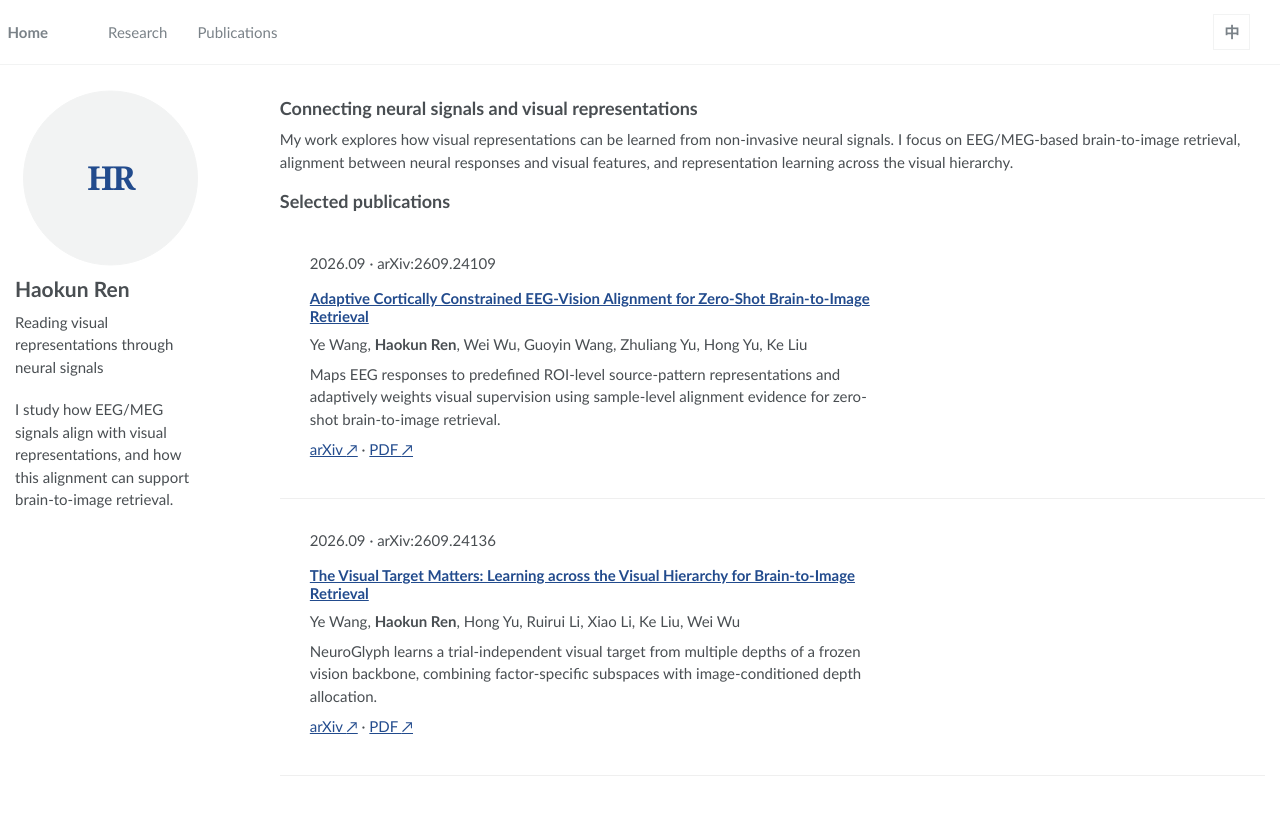
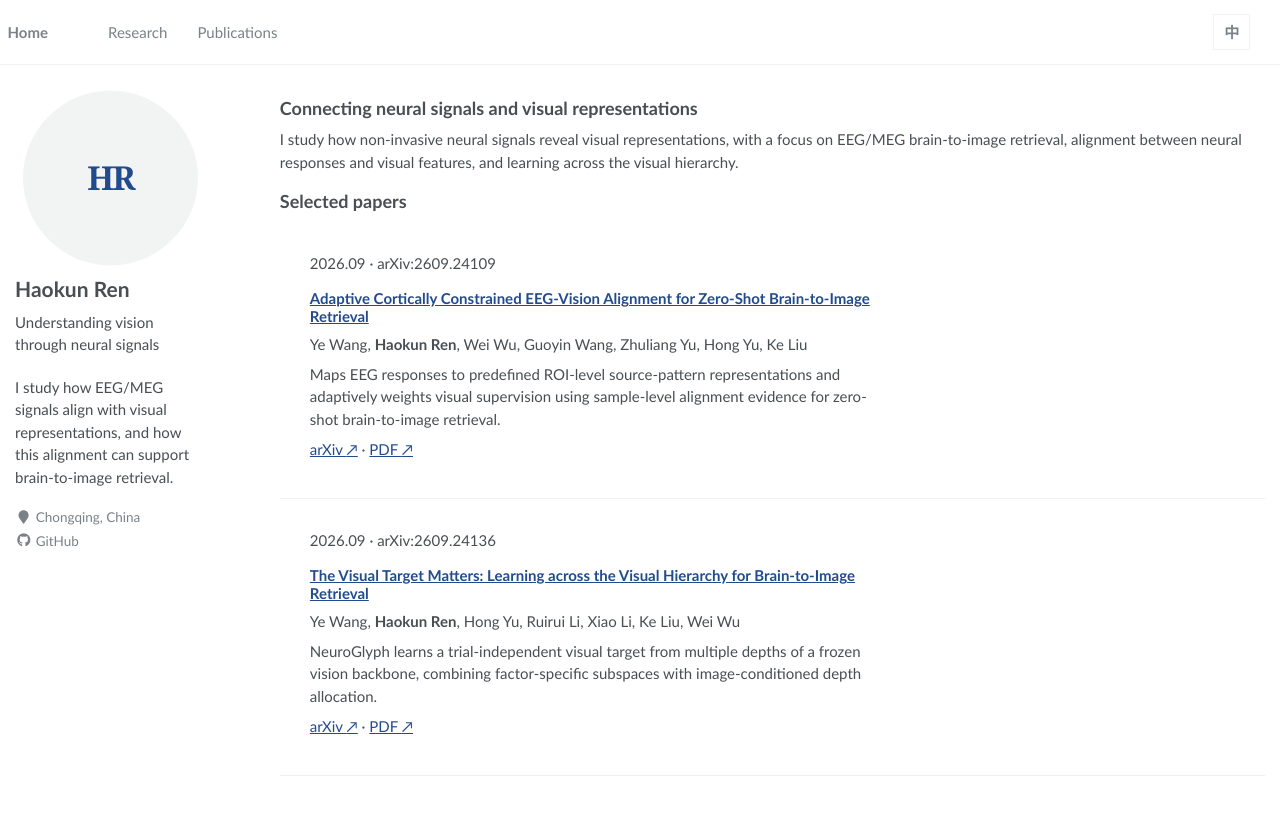
Before and after one commit to J4ck1e2000/J4ck1e2000.github.io, a Jekyll site: the page built from _pages/en.md, in a window 1280 px wide. Shown: the top 815 px of the page. Built offline with Jekyll 4.4.1, drawn with Linux system fonts in a browser that asks for light colours.

Commit message:
feat: localize author profile details

```diff
--- a/_config.yml
+++ b/_config.yml
@@ -16,7 +16,13 @@ google_analytics_id: ""
 
 # Site Author
 author:
-  name: "Haokun Ren"
+  name:
+    zh: "任豪坤"
+    en: "Haokun Ren"
+  location:
+    zh: "中国重庆"
+    en: "Chongqing, China"
+  github: "J4ck1e2000"
   bio:
     zh: "我关注 EEG/MEG 神经信号如何与视觉表征对齐，以及这种对齐如何支持脑到图像检索。"
     en: "I study how EEG/MEG signals align with visual representations, and how this alignment can support brain-to-image retrieval."
--- a/_includes/author-profile.html
+++ b/_includes/author-profile.html
@@ -1,31 +1,40 @@
 {% if page.author and site.data.authors[page.author] %}
   {% assign author = site.data.authors[page.author] %}{% else %}{% assign author = site.author %}
 {% endif %}
+{% assign author_name = author.name[page.locale] | default: author.name %}
 {% assign author_bio = author.bio[page.locale] | default: author.bio %}
+{% assign author_location = author.location[page.locale] | default: author.location %}
 
 <div itemscope itemtype="http://schema.org/Person" class="profile_box">
 
   <div class="author__avatar">
     {% if author.avatar %}
-      <img src="{{ author.avatar | relative_url }}" class="author__avatar" alt="{{ author.name | escape }}">
+      <img src="{{ author.avatar | relative_url }}" class="author__avatar" alt="{{ author_name | escape }}">
     {% else %}
       <span class="author__avatar-fallback" aria-hidden="true">HR</span>
     {% endif %}
   </div>
 
   <div class="author__content">
-    <h3 class="author__name">{{ author.name | escape }}</h3>
+    <h3 class="author__name">{{ author_name | escape }}</h3>
     {% if page.hero_title %}<p class="author__bio author__tagline">{{ page.hero_title | escape }}</p>{% endif %}
     {% if author_bio %}<p class="author__bio">{{ author_bio | escape }}</p>{% endif %}
+    {% if author_location or author.github %}
+      <div class="author__details">
+        {% if author_location %}
+          <span><i class="fa fa-fw fa-map-marker" aria-hidden="true"></i>{{ author_location | escape }}</span>
+        {% endif %}
+        {% if author.github %}
+          <a href="https://github.com/{{ author.github }}"><i class="fab fa-fw fa-github" aria-hidden="true"></i>GitHub</a>
+        {% endif %}
+      </div>
+    {% endif %}
   </div>
 
-  {% if author.location or author.employer or author.uri or author.email or author.keybase or author.researchgate or author.twitter or author.facebook or author.google_plus or author.linkedin or author.dblp or author.xing or author.instagram or author.tumblr or author.bitbucket or author.github or author.stackoverflow or author.lastfm or author.dribbble or author.pinterest or author.foursquare or author.steam or author.youtube or author.soundcloud or author.weibo or author.flickr or author.codepen or author.vine or author.googlescholar or author.pubmed or author.orcid or author.impactstory or author.wikipedia %}
+  {% if author.employer or author.uri or author.email or author.keybase or author.researchgate or author.twitter or author.facebook or author.google_plus or author.linkedin or author.dblp or author.xing or author.instagram or author.tumblr or author.bitbucket or author.stackoverflow or author.lastfm or author.dribbble or author.pinterest or author.foursquare or author.steam or author.youtube or author.soundcloud or author.weibo or author.flickr or author.codepen or author.vine or author.googlescholar or author.pubmed or author.orcid or author.impactstory or author.wikipedia %}
   <div class="author__urls-wrapper">
     <!-- <button class="btn btn--inverse">More Info & Contact</button> -->
     <ul class="author__urls social-icons">
-      {% if author.location %}
-        <li><i class="fa fa-fw fa-map-marker" aria-hidden="true"></i> {{ author.location }}</li>
-      {% endif %}
       {% if author.employer %}
         <li><i class="fa fa-fw fa-map-marker" aria-hidden="true"></i> {{ author.employer }}</li>
       {% endif %}
@@ -67,9 +76,6 @@
       {% endif %}
       {% if author.bitbucket %}
         <li><a href="https://bitbucket.org/{{ author.bitbucket }}"><i class="fab fa-fw fa-bitbucket" aria-hidden="true"></i> Bitbucket</a></li>
-      {% endif %}
-      {% if author.github %}
-        <li><a href="https://github.com/{{ author.github }}"><i class="fab fa-fw fa-github" aria-hidden="true"></i> Github</a></li>
       {% endif %}
       {% if author.stackoverflow %}
         <li><a href="https://www.stackoverflow.com/users/{{ author.stackoverflow }}"><i class="fab fa-fw fa-stack-overflow" aria-hidden="true"></i> Stackoverflow</a></li>
@@ -163,9 +169,6 @@
       {% if author.bitbucket %}
         <a href="https://bitbucket.org/{{ author.bitbucket }}"><i class="fab fa-fw fa-bitbucket" aria-hidden="true"></i></a>
       {% endif %}
-      {% if author.github %}
-        <a href="https://github.com/{{ author.github }}"><i class="fab fa-fw fa-github" aria-hidden="true"></i></a>
-      {% endif %}
       {% if author.stackoverflow %}
         <a href="https://www.stackoverflow.com/users/{{ author.stackoverflow }}"><i class="fab fa-fw fa-stack-overflow" aria-hidden="true"></i></a>
       {% endif %}
--- a/_pages/en.md
+++ b/_pages/en.md
@@ -5,17 +5,17 @@ lang: en
 alternate_url: /
 title: "Haokun Ren — Brain-to-Image Research"
 description: "Haokun Ren's research on EEG/MEG neural signals, visual representation alignment, and brain-to-image retrieval."
-hero_title: "Reading visual representations through neural signals"
+hero_title: "Understanding vision through neural signals"
 ---
 
 <span class="anchor" id="about-me"></span>
 
 <section id="research">
   <h2>Connecting neural signals and visual representations</h2>
-  <p>My work explores how visual representations can be learned from non-invasive neural signals. I focus on EEG/MEG-based brain-to-image retrieval, alignment between neural responses and visual features, and representation learning across the visual hierarchy.</p>
+  <p>I study how non-invasive neural signals reveal visual representations, with a focus on EEG/MEG brain-to-image retrieval, alignment between neural responses and visual features, and learning across the visual hierarchy.</p>
 </section>
 
 <section id="publications">
-  <h2>Selected publications</h2>
+  <h2>Selected papers</h2>
   {% include publication-list.html %}
 </section>
--- a/assets/css/main.scss
+++ b/assets/css/main.scss
@@ -166,6 +166,33 @@ h1:before, .anchor:before {
     letter-spacing: -.06em;
 }
 
+.author__details {
+    display: flex;
+    flex-wrap: wrap;
+    gap: .35em .8em;
+    margin-top: .8em;
+    color: $gray;
+    font-size: .9em;
+    line-height: 1.4;
+}
+
+.author__details span,
+.author__details a {
+    display: inline-flex;
+    align-items: center;
+    gap: .25em;
+}
+
+.author__details a {
+    color: inherit;
+    text-decoration: none;
+}
+
+.author__details a:hover {
+    color: $link-color-hover;
+    text-decoration: underline;
+}
+
 .skip-link {
     z-index: 100000;
     top: .5rem;
```
Also changed, not shown: _pages/about.md (+2 -2 lines).
